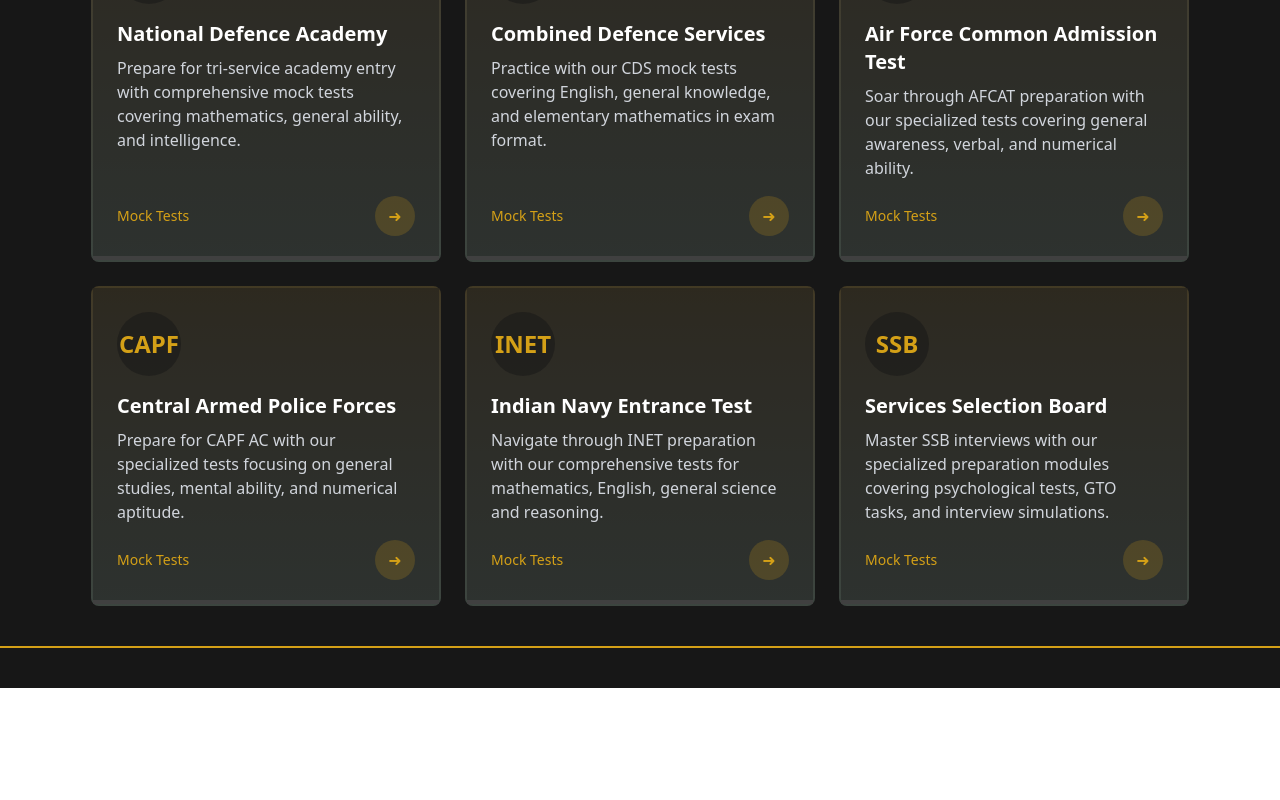
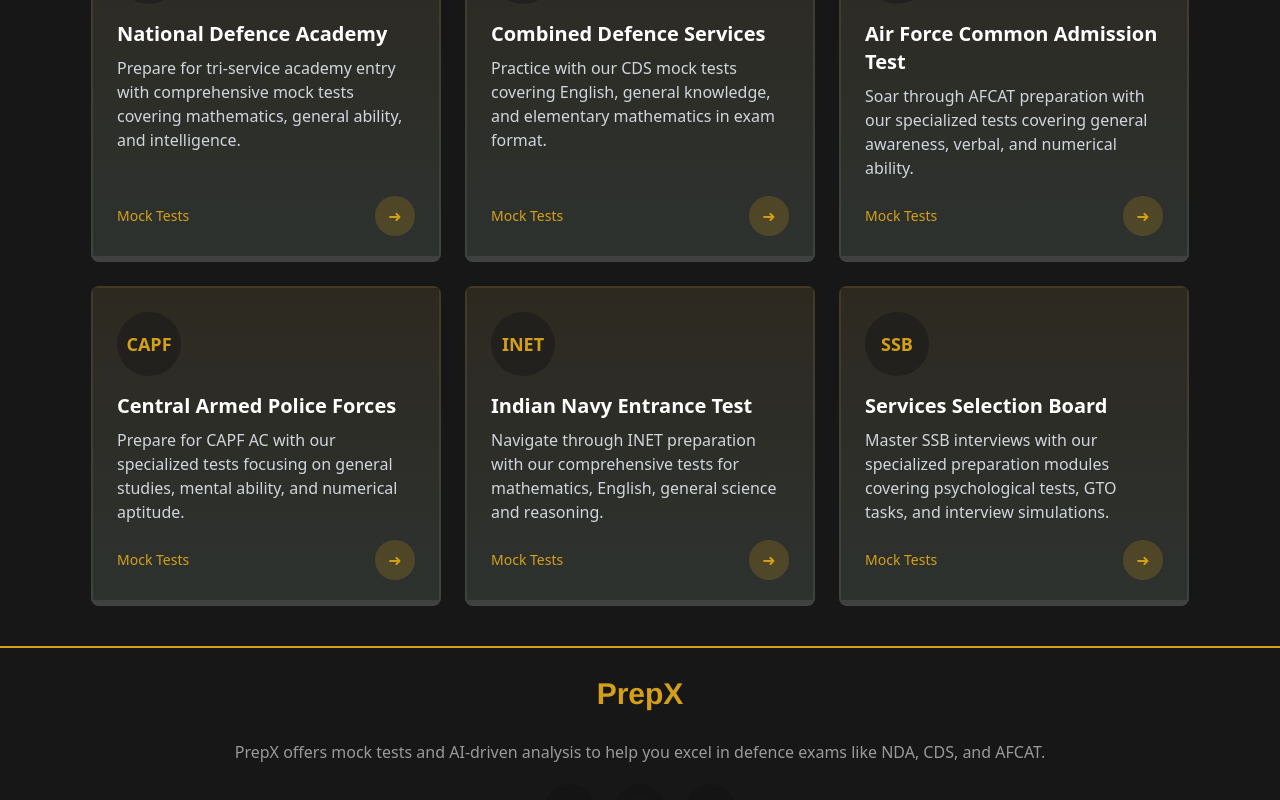
Before and after one commit to SHUBH4M13/PrepX_defence, a React (Vite) app in the folder Frontend/: page / in a window 1280 px wide. Shown: the part 2268-3068 px from the top of the page. Before the commit the page ends 2956 px from the top, so only its background shows below. Built offline with nearby package versions, Linux system fonts and the light colour scheme.

Commit message:
made footer

```diff
--- a/Frontend/package.json
+++ b/Frontend/package.json
@@ -18,6 +18,7 @@
     "@vercel/analytics": "^1.5.0",
     "react": "^19.0.0",
     "react-dom": "^19.0.0",
+    "react-social-icons": "^6.22.0",
     "tailwindcss": "^4.0.9"
   },
   "devDependencies": {
--- a/Frontend/src/Components/Cards/ExamCard.jsx
+++ b/Frontend/src/Components/Cards/ExamCard.jsx
@@ -2,14 +2,14 @@
 
 export default function ExamCard(props) {
   return (
-    <div className=" w-[250px] md:w-[300px] lg:w-[350px] rounded-lg overflow-hidden relative group animate-fadeInUp">
+    <div className=" cursor-pointer w-[250px] md:w-[300px] lg:w-[350px] rounded-lg overflow-hidden relative group animate-fadeInUp">
       <div className="absolute inset-0 bg-gradient-to-b from-[#D4A017]/20 to-[#4D5D53]/70 opacity-80 transition-opacity duration-300 group-hover:opacity-100"></div>
 
       <div className="border-2 border-neutral-800 group-hover:border-[#D4A017] transition-colors duration-300 h-full">
         <div className="relative p-6 h-full flex flex-col bg-neutral-800/50 group-hover:bg-neutral-800/80 transition-all duration-300">
 
           <div className="bg-neutral-900/50 group-hover:bg-[#4D5D53]/20 rounded-full w-16 h-16 flex items-center justify-center mb-4 transition-all duration-300 transform group-hover:scale-110">
-            <span className="text-2xl font-bold text-[#D4A017]">{props.title}</span>
+            <span className="text-lg font-bold text-[#D4A017]">{props.title}</span>
           </div>
 
           <h3 className="text-xl font-bold mb-2 text-white">{props.subtitle}</h3>
--- a/Frontend/src/Components/Sections/HomeSection/Exams/Exams.jsx
+++ b/Frontend/src/Components/Sections/HomeSection/Exams/Exams.jsx
@@ -5,9 +5,9 @@
 export default function Exams() {
   return (
 
-    <div className=' bg-darkbg px-10  '>
+    <div className=' bg-darkbg '>
 
-      <div className='bg-darkbg w-full'>
+      <div className='bg-darkbg w-full px-10' >
         <GoldHeading
           heading="Mission Selection"
           semiheading="Choose Your Battleground"
@@ -16,7 +16,7 @@
         />
       </div>
 
-      <div className=' flex justify-center'>
+      <div className=' flex justify-center items-center'>
         <div className=' grid grid-cols-1 sm:grid-cols-2 lg:grid-cols-3 gap-6  '>
           <ExamCard
           title = "NDA"
--- a/Frontend/src/Components/Utility/Footer.jsx
+++ b/Frontend/src/Components/Utility/Footer.jsx
@@ -1,12 +1,33 @@
 import React from 'react'
-import TacticalGrid from '../Grids/tacticalgrid'
+import { SocialIcon } from 'react-social-icons'
 
 export default function Footer() {
   return (
-    <div className=' bg-darkbg w-full flex border-PrimaryGold border-t-2 '>
-        <div>
+
+    <div className=' bg-darkbg w-full  border-PrimaryGold border-t-2'>
+
+      <div className=' flex justify-center items-center'>
+
+        <div className=' py-5 flex flex-col items-center'>
+          <div>
+            <h4 className=' py-2 font-Helvetica font-bold text-PrimaryGold text-3xl'>PrepX</h4>
+          </div>
+          <div className=' p-3  py-5'>
+            <p className=' text-center text-dullwhite '>PrepX offers mock tests and AI-driven analysis to help you excel in defence exams like NDA, CDS, and AFCAT.</p>
+          </div>
+
+          <div className=' flex justify-center items-center gap-5 '>
+            <SocialIcon url="https://twitter.com" bgColor='#141414' />
+            <SocialIcon url="https://instagram.com" bgColor='#141414' />
+            <SocialIcon url="https://linkedin.com" bgColor='#141414' />
+          </div>
 
         </div>
+
+      </div>
+
+
     </div>
+
   )
 }
```
Also changed, not shown: 1 other file (tests, documents, lock files or other folders).
